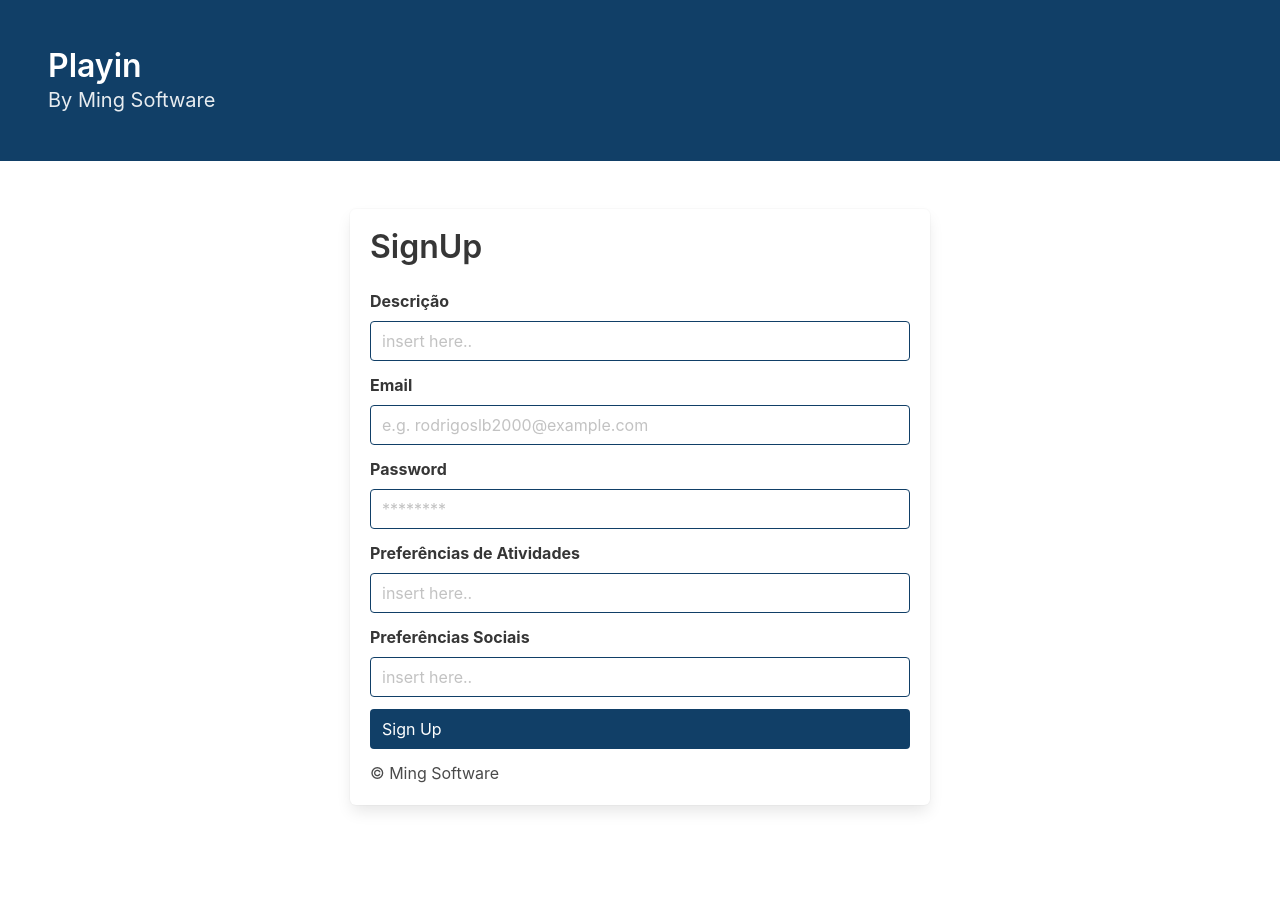
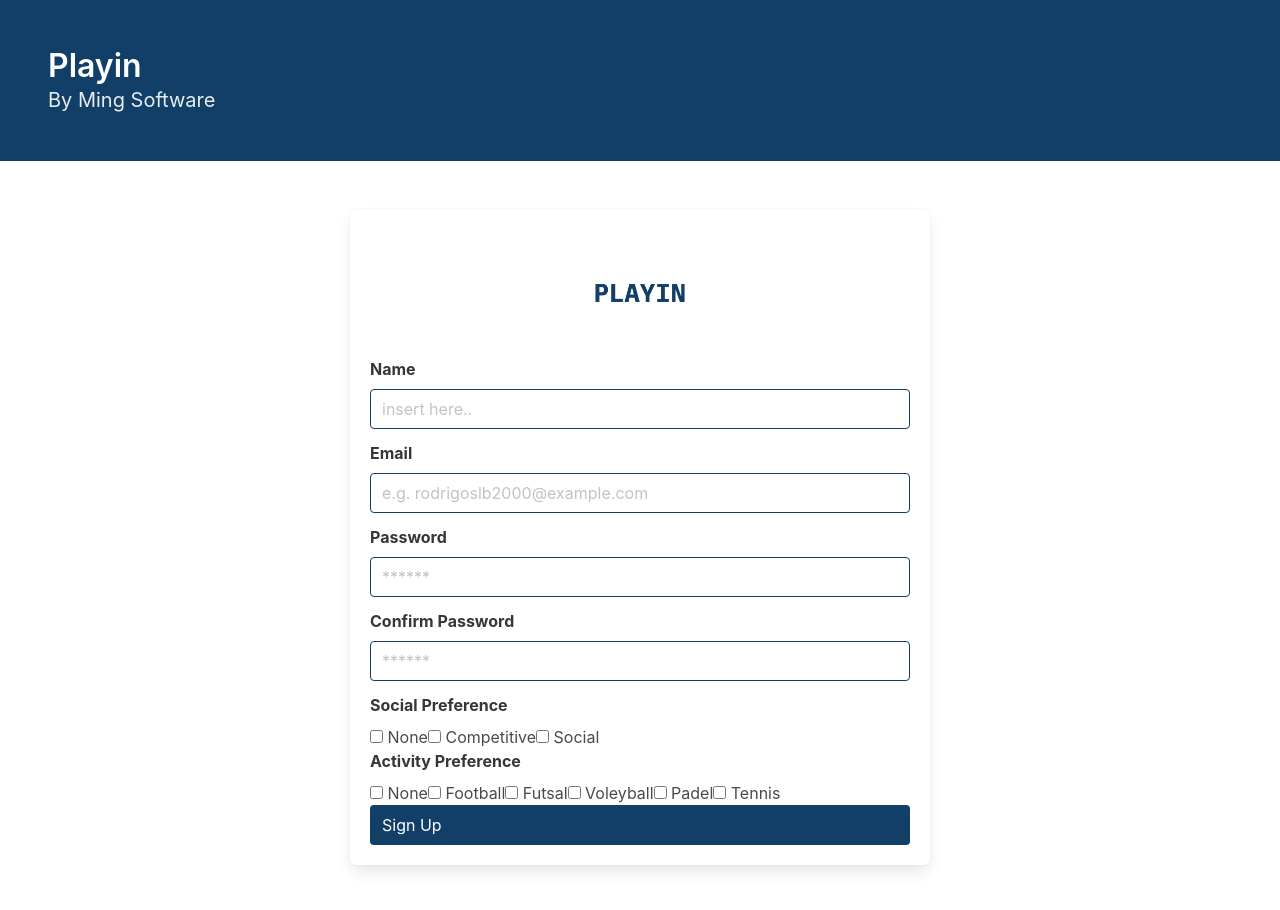
Before and after one commit to Ming-Software/playin-frontend, a React (Vite) app: page /signup in a window 1280 px wide. Shown: the top 910 px of the page. Before the commit the page ends 853 px from the top, so only its background shows below. Built offline with nearby package versions, Linux system fonts and the light colour scheme.

Commit message:
adição dos parâmetros corretos ao registo

```diff
--- a/src/Pages/Signup.tsx
+++ b/src/Pages/Signup.tsx
@@ -1,56 +1,43 @@
-import { useState } from "react";
+import React, { useState } from "react";
+import ApiService from "../Services/Api.service";
 
  export const SignUp = () => {
 
-  const [descricao, setDescricao] = useState("");
+  const [name, setName] = useState("");
   const [email, setEmail] = useState("");
-  const [error, setError] = useState<String>();
+  const [errorEmail, setErrorEmail] = useState(false);
   const [password, setPassword] = useState("");
-  const [prefAct, setPrefAct] = useState("");
-  const [prefSocial, setPrefSocial] = useState("");
+  const [confirmPassword, setConfirmPassword] = useState("");
+  const [errorPassword, setErrorPassword] = useState(false);
 
-    function handleSubmit(e: { preventDefault: () => void; }) {
-      e.preventDefault();
-      console.log('You clicked submit.');
-    }
 
-  const isValidEmail =(email:string) => {
+  const isValidEmail = (email:string) => {
     return /\S+@\S+\.\S+/.test(email);
   }
 
   const emailHandler = (event:React.FormEvent<HTMLInputElement>) => {
-    if(!event.currentTarget.value){
-        setError("Email is Required.")
+    if(!event.currentTarget.value){ //se nao tiver nada dentro da caixa
+        setErrorEmail(true)
     }
     else if (!isValidEmail(event.currentTarget.value)) {
-      setError("Email is invalid.");
+      setErrorEmail(true);
     } else {
-      setError("");
+      setErrorEmail(false);
     }
 
     setEmail(event.currentTarget.value);
   };
 
-  const passwordHandler = (event:React.FormEvent<HTMLInputElement>) => {
-    setPassword(event.currentTarget.value);
-  }
-
-  const prefActHandler = (event:React.FormEvent<HTMLInputElement>) => {
-    if(!event.currentTarget.value) {
-      setError("Activities preferences are required.")
+  const confirmPasswordHandler = (event:React.FormEvent<HTMLInputElement>) => {
+    setConfirmPassword(event.currentTarget.value)
+    if(password !== event.currentTarget.value) {
+      console.log(confirmPassword)
+      setErrorPassword(true)
     } else {
-      setPrefAct(event.currentTarget.value)
+      setErrorPassword(false)
+      console.log(confirmPassword)
     }
-  }
-
-  const prefSocialHandler = (event:React.FormEvent<HTMLInputElement>) => {
-    if(!event.currentTarget.value) {
-      setError("Social preferences are required.")
-    } else {
-      setPrefAct(event.currentTarget.value)
-    }
-  }
-
+  };
 
   return (
     <>
@@ -65,14 +52,13 @@ import { useState } from "react";
             <div className="columns is-centered">
             <div className="column is-half">
             <form className="box is-link">
-                <h1 className="title">SignUp</h1>
-
+              <figure className="image container is-128x128">
+                <img src="./logo-color.png" />
+              </figure>
                 <div className="field">
-                  <label className="label">Descrição</label>
+                  <label className="label">Name</label>
                   <div className="control">
-                    <input className="input is-primary" type="text" placeholder="insert here.." />
-                    {descricao.length==0 && <p className="help is-danger">{error}</p>}
-                    {error && descricao.length!=0 && <p className="help is-danger">{error}</p>}
+                    <input className="input is-primary" value={name} type="text" placeholder="insert here.." onChange={event => setName(event.currentTarget.value)}/>
                   </div>
                 </div>
 
@@ -80,44 +66,46 @@ import { useState } from "react";
                   <label className="label">Email</label>
                   <div className="control">
                     <input value={email} className="input is-primary" type="email" placeholder="e.g. rodrigoslb2000@example.com" onChange={emailHandler} />
-                    {email.length==0 && <p className="help is-danger">{error}</p>}
-                    {error && email.length!=0 && <p className="help is-danger">{error}</p>}
+                    {errorEmail && email.length==0 && <p className="help is-danger">Email required</p>}
+                    {errorEmail && email.length!=0 && <p className="help is-danger">Email not valid</p>}
                   </div>
                 </div>
 
                 <div className="field">
                   <label className="label">Password</label>
                   <div className="control">
-                   <input value={password} className="input is-primary" type="password" placeholder="********" onChange={passwordHandler}/>
-                   {password.length==0 && <p className="help is-danger">{error}</p>}
-                   {error && password.length!=0 && <p className="help is-danger">{error}</p>}
-                   </div>
+                    <input value={password} className="input is-primary" type="password" placeholder="******" onChange={event => setPassword(event.currentTarget.value)} />
+                  </div>
                 </div>
 
-            <div className="field">
-                <label className="label">Preferências de Atividades</label>
-                <div className="control">
-                <input value={prefAct} className="input is-primary" type="text" placeholder="insert here.."  onChange={prefActHandler}/>
-                {prefAct.length==0 && <p className="help is-danger">{error}</p>}
-                {error && prefAct.length!=0 && <p className="help is-danger">{error}</p>}
+                <div className="field">
+                  <label className="label">Confirm Password</label>
+                  <div className="control">
+                    <input value={confirmPassword} className="input is-primary" type="password" placeholder="******" onChange={confirmPasswordHandler}/>
+                    {errorPassword && <p className="help is-danger">Password not match</p>}
+                  </div>
                 </div>
-            </div>
 
-            <div className="field">
-                <label className="label">Preferências Sociais</label>
-                <div className="control">
-                <input value={prefSocial} className="input is-primary" type="text" placeholder="insert here.."  onChange={prefSocialHandler} />
-                {prefSocial.length==0 && <p className="help is-danger">{error}</p>}
-                {error && prefSocial.length!=0 && <p className="help is-danger">{error}</p>}
-                </div>
-            </div>
+                <label className="label">Social Preference</label>
+                <label className="checkbox">
+                  <input type="checkbox"/> None
+                  <input type="checkbox" /> Competitive
+                  <input type="checkbox" /> Social
+                </label>
 
-            <div className="field">
+                <label className="label">Activity Preference</label>
+                <label className="checkbox">
+                  <input type="checkbox"/> None
+                  <input type="checkbox" /> Football
+                  <input type="checkbox" /> Futsal
+                  <input type="checkbox" /> Voleyball
+                  <input type="checkbox" /> Padel
+                  <input type="checkbox" /> Tennis
+                </label>
+
+
+
             <button className="button is-primary is-fullwidth has-text-center" type="submit">Sign Up</button>
-            </div>
-            <footer>
-                <p>&copy; Ming Software</p>
-        </footer>
         </form>
         </div>
         </div>
--- a/src/Services/Api.service.tsx
+++ b/src/Services/Api.service.tsx
@@ -2,7 +2,7 @@ import axios from "axios"
 
 
 const config = {
-    api: 'http://localhost:6532',
+    api: 'https://playin-backend.fly.dev',
     options: {
       headers: { 'content-type': 'application/json' },
     },
```
